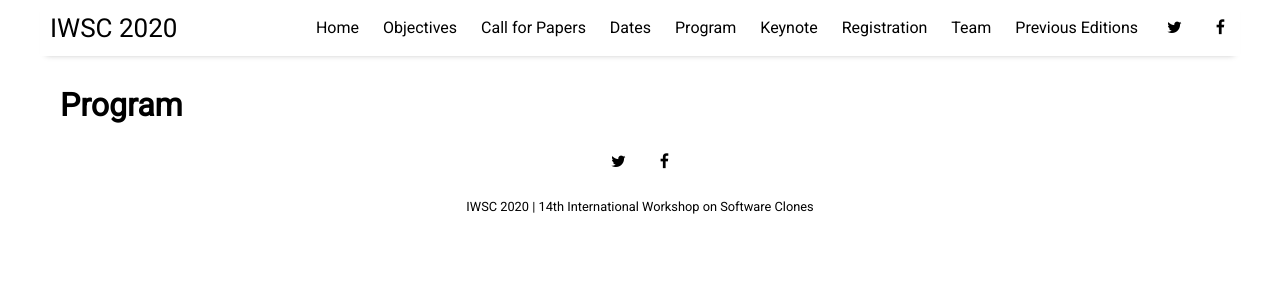
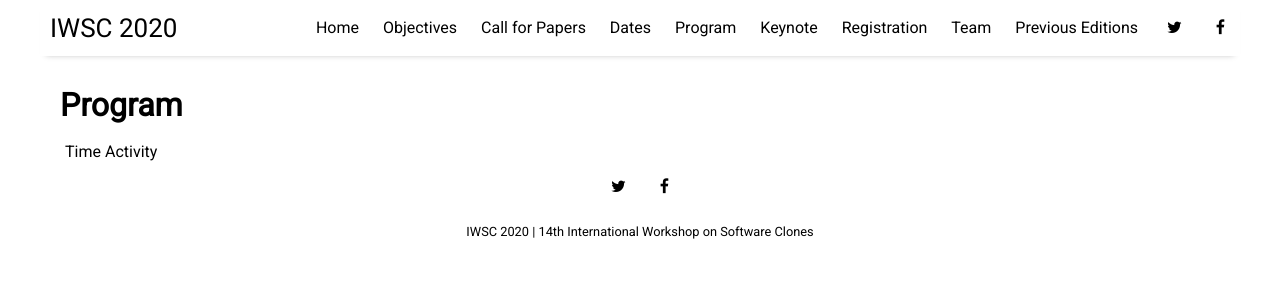
Before and after one commit to iwsc2020/iwsc2020.github.io, a Jekyll site: the page built from pages/program.html, in a window 1280 px wide. Shown: the top 300 px of the page. Built offline with Jekyll 4.4.1, drawn with Linux system fonts in a browser that asks for light colours; nearby versions of some CDN libraries.

Commit message:
Update program.html

```diff
--- a/pages/program.html
+++ b/pages/program.html
@@ -4,4 +4,10 @@ title: Program
 ---
 
 <div class="page_content">
+	<table>
+			<tr>
+				<td>Time</td>
+				<td>Activity</td>
+			</tr>
+	</table>
 </div>
```
